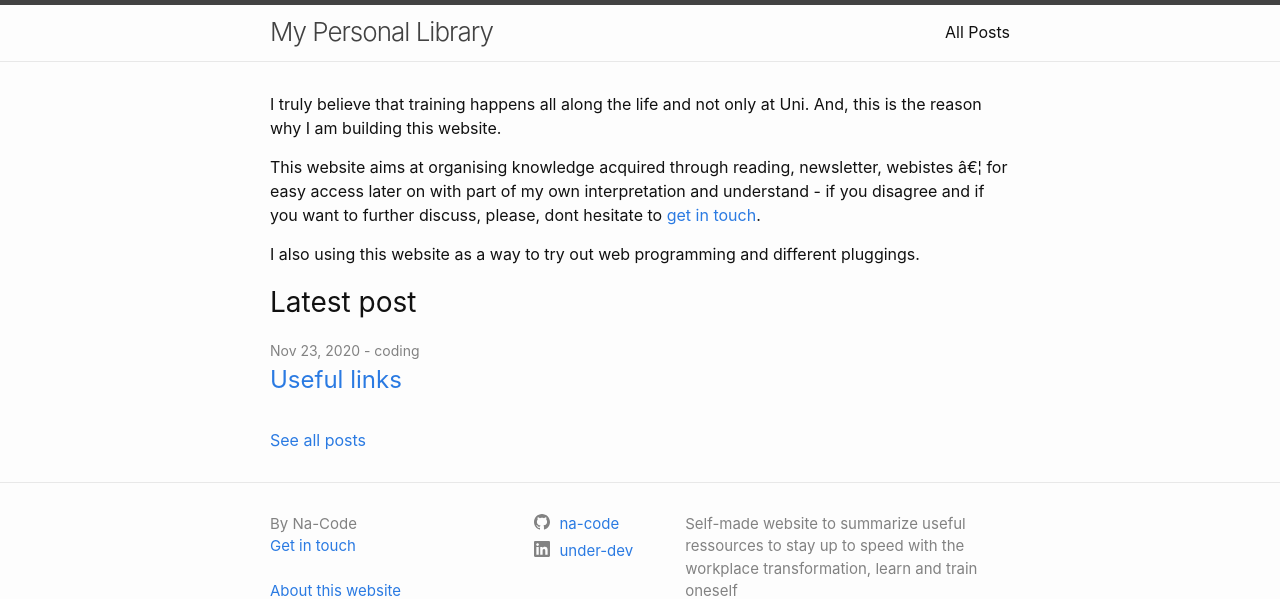
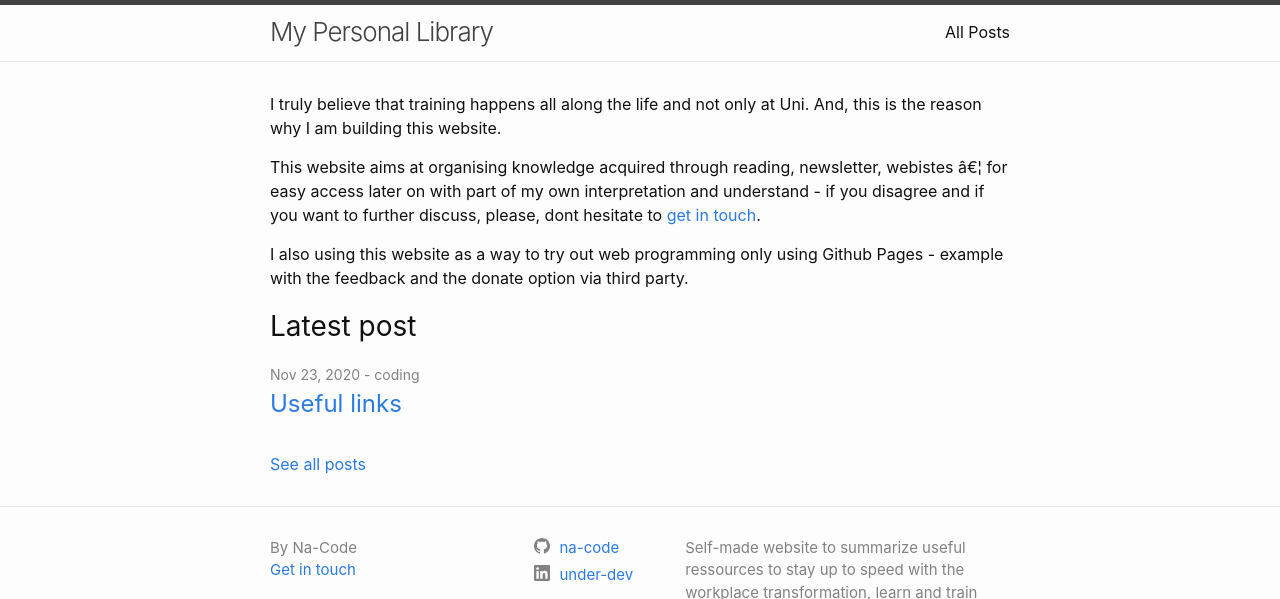
Before and after one commit to na-code/na-site, a Jekyll site: the page built from index.markdown, in a window 1280 px wide, cut to the strip 0-599 px from the top of the page. Built offline with Jekyll 4.4.1, drawn with Linux system fonts in a browser that asks for light colours.

Commit message:
Update index.markdown
Comment

```diff
--- a/index.markdown
+++ b/index.markdown
@@ -9,4 +9,4 @@ I truly believe that training happens all along the life and not only at Uni. An
 
 This website aims at organising knowledge acquired through reading, newsletter, webistes ... for easy access later on with part of my own interpretation and understand - if you disagree and if you want to further discuss, please, dont hesitate to [get in touch](pages/contact.html).
 
-I also using this website as a way to try out web programming and different pluggings.
+I also using this website as a way to try out web programming only using Github Pages - example with the feedback and the donate option via third party.
```
